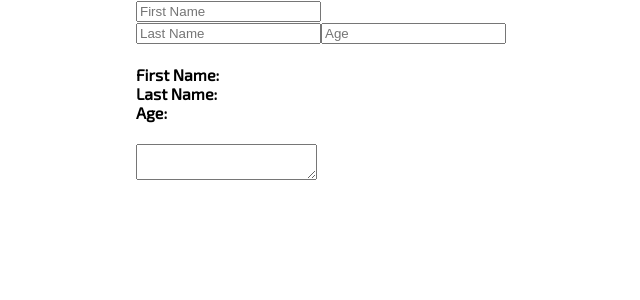
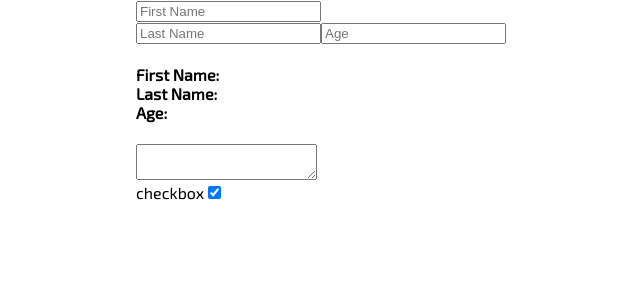
Before and after one commit to norbert-lukaszuk/reactapp, a React (Create React App) app: page / in a window 1280 px wide. Shown: the top 300 px of the page, without its empty margins (319-959 px from the left). Built offline with nearby package versions, Linux system fonts and the light colour scheme.

Commit message:
checkbox

```diff
--- a/src/App.js
+++ b/src/App.js
@@ -8,12 +8,15 @@ class App extends React.Component {
       LastName: "",
       Age: "",
       Description: "",
+      isChecked: true,
     };
   }
   handleChange = (e) => {
-    const { name, value } = e.target; // destructure properties name & value before asigne them to state
-    console.log(name, value);
-    this.setState({ [name]: value }); //input name attribute must be the same as key in state object
+    const { name, value, type, checked } = e.target; // destructure properties name & value before asigne them to state
+    console.log(name, value, checked);
+    type === "checkbox"
+      ? this.setState({ [name]: checked })
+      : this.setState({ [name]: value }); //input name attribute must be the same as key in state object
   };
   render() {
     return (
@@ -45,10 +48,20 @@ class App extends React.Component {
           First Name: {this.state.FirstName} <br /> Last Name:{" "}
           {this.state.LastName} <br /> Age: {this.state.Age}
         </h4>
+        <p>{this.state.Description}</p>
         <textarea
-          name="description"
+          name="Description"
           onChange={this.handleChange}
           value={this.state.Description}
+        />
+        <br />
+        <label htmlFor="isChecked">checkbox</label>
+        <input
+          type="checkbox"
+          name="isChecked"
+          id="isChecked"
+          checked={this.state.isChecked}
+          onChange={this.handleChange}
         />
       </form>
     );
```
